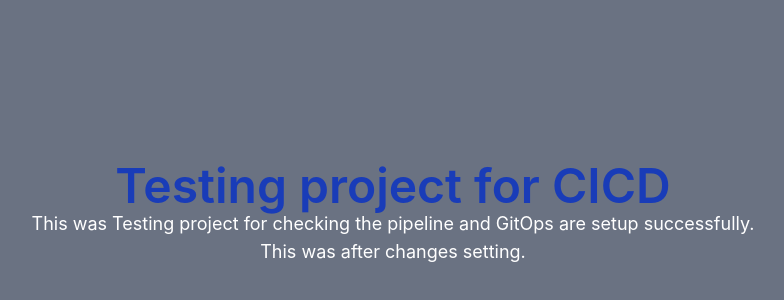
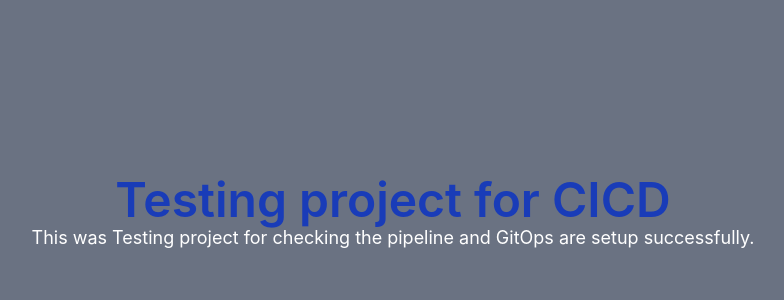
Before and after one commit to Dataxis-UditSingh/Testing_proj_CICD, a React (Vite) app: page / in a window 1280 px wide. Shown: the part 186-486 px from the top of the page, without its empty margins (247-1031 px from the left). Built offline with nearby package versions, Linux system fonts and the light colour scheme.

Commit message:
Third Commit

```diff
--- a/src/App.tsx
+++ b/src/App.tsx
@@ -10,9 +10,6 @@ function App() {
         <p className="text-white text-lg text-center mt-4">
           This was Testing project for checking the pipeline and GitOps are setup successfully.
         </p>
-        <p className="text-white text-lg text-center mt-4">
-          This was after changes setting.
-        </p>
       </div>
     </>
   );
```
